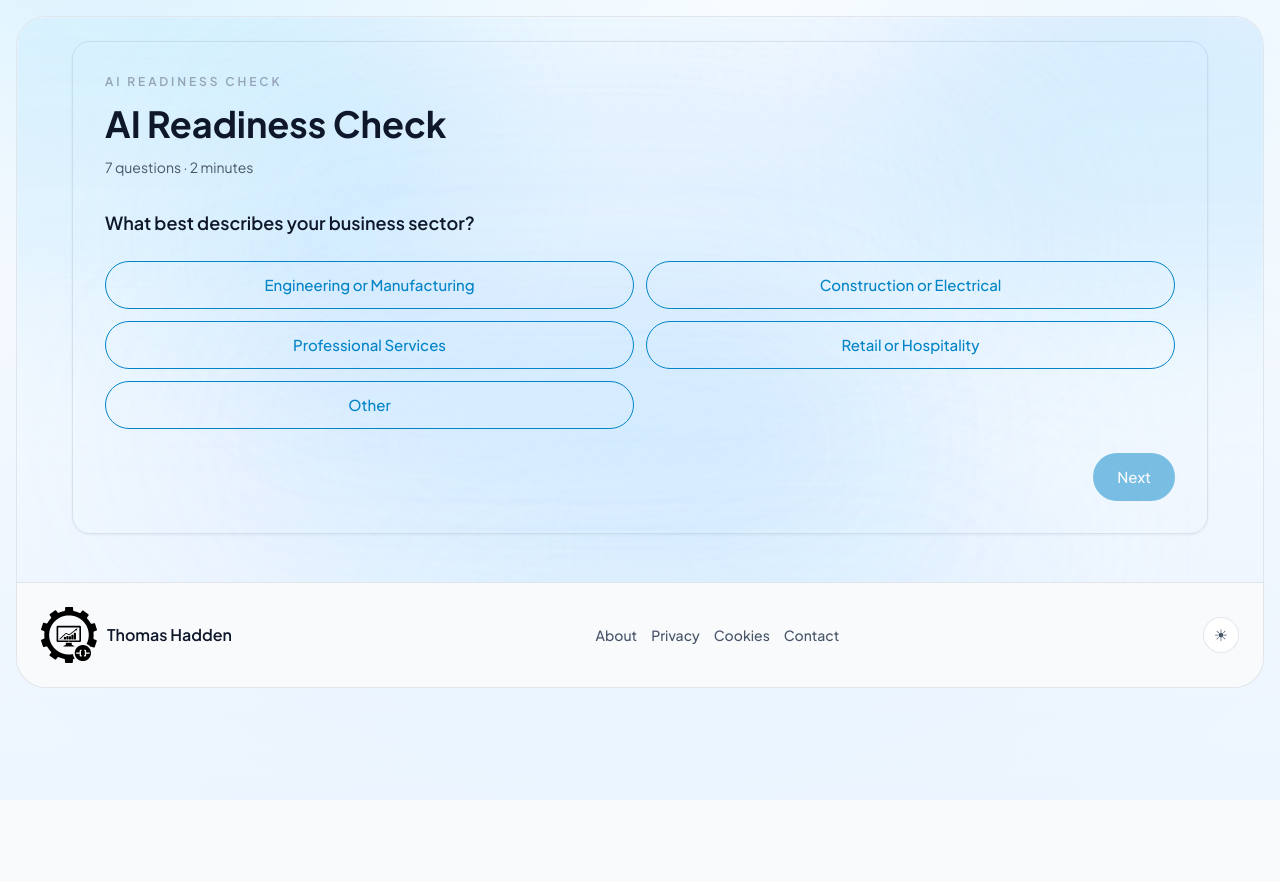
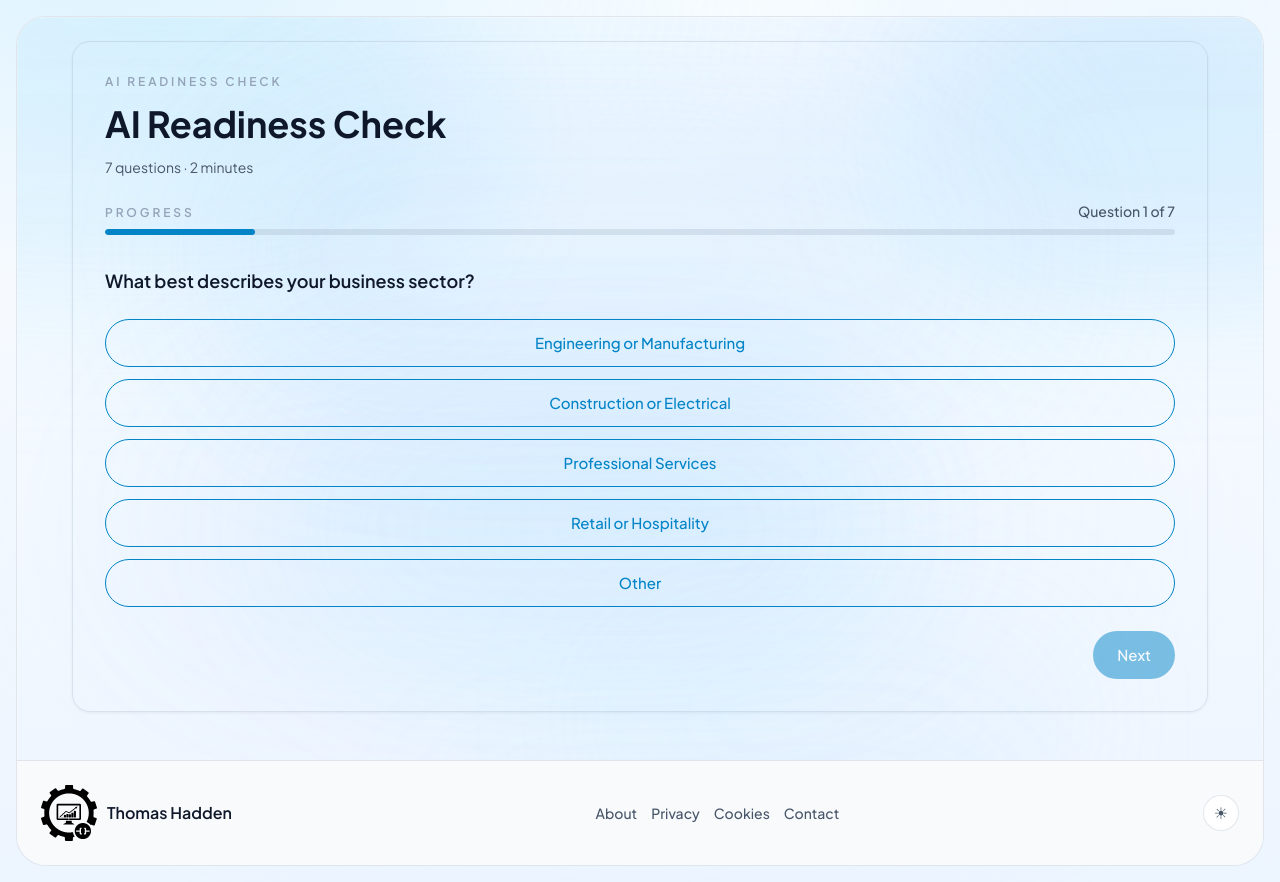
Before and after one commit to hadwll/thomashadden.ai, a Next.js app: page /readiness in a window 1280 px wide. Before the commit the page ends 800 px from the top, so only its background shows below. Built offline with nearby package versions, Linux system fonts and the light colour scheme.

Commit message:
feat(readiness): add frontend question flow

```diff
--- a/components/readiness/ProgressBar.tsx
+++ b/components/readiness/ProgressBar.tsx
@@ -3,10 +3,47 @@ type ProgressBarProps = {
   totalQuestions: number;
 };
 
+function clampQuestionNumber(currentQuestion: number, totalQuestions: number): {
+  current: number;
+  total: number;
+  percent: number;
+} {
+  const safeTotalQuestions = Math.max(totalQuestions, 1);
+  const safeCurrentQuestion = Math.min(Math.max(currentQuestion, 1), safeTotalQuestions);
+  const percent = Math.round((safeCurrentQuestion / safeTotalQuestions) * 100);
+
+  return {
+    current: safeCurrentQuestion,
+    total: safeTotalQuestions,
+    percent
+  };
+}
+
 export function ProgressBar({ currentQuestion, totalQuestions }: ProgressBarProps) {
+  const progress = clampQuestionNumber(currentQuestion, totalQuestions);
+
   return (
-    <div data-testid="progress-bar-stub">
-      Progress placeholder {currentQuestion} of {totalQuestions}
+    <div className="space-y-2">
+      <div className="flex items-baseline justify-between gap-3">
+        <p className="text-xs font-semibold uppercase tracking-[0.24em] text-text-muted">Progress</p>
+        <p className="text-sm font-medium text-text-secondary">
+          Question {progress.current} of {progress.total}
+        </p>
+      </div>
+      <div
+        role="progressbar"
+        aria-label="Assessment progress"
+        aria-valuemin={0}
+        aria-valuemax={100}
+        aria-valuenow={progress.percent}
+        aria-valuetext={`Question ${progress.current} of ${progress.total}`}
+        className="h-1.5 w-full overflow-hidden rounded-full bg-border-default"
+      >
+        <div
+          className="h-full rounded-full bg-accent-primary transition-[width] duration-300 ease-out"
+          style={{ width: `${progress.percent}%` }}
+        />
+      </div>
     </div>
   );
 }
--- a/components/readiness/ReadinessCheck.tsx
+++ b/components/readiness/ReadinessCheck.tsx
@@ -2,6 +2,7 @@
 
 import { useEffect, useState } from 'react';
 import { Button } from '@/components/ui/Button';
+import { ProgressBar } from '@/components/readiness/ProgressBar';
 import {
   clearReadinessSessionStorage,
   generateReadinessSessionToken,
@@ -46,7 +47,13 @@ type ReadinessSessionState = {
 
 type ReadinessSessionResponse = {
   success: boolean;
-  data?: ReadinessSessionState;
+  data?: {
+    sessionToken: string;
+    status: ReadinessSessionStatus;
+    answeredQuestions?: number[];
+    nextQuestionIndex?: number;
+    totalQuestions: number;
+  };
 };
 
 type ReadinessAnswerResponse = {
@@ -62,6 +69,54 @@ type BootstrapMode = 'loading' | 'ready' | 'prompt' | 'error';
 const UUID_REGEX = /^[0-9a-f]{8}-[0-9a-f]{4}-[1-5][0-9a-f]{3}-[89ab][0-9a-f]{3}-[0-9a-f]{12}$/i;
 const SAFE_ERROR_MESSAGE = "We're unable to load the readiness check right now. Please try again.";
 const SAFE_ANSWER_ERROR_MESSAGE = "We couldn't save that answer right now. Please try again.";
+const HEX_DIGITS = '0123456789abcdef';
+
+function getProgressQuestionIndex(currentQuestionIndex: number, questionCount: number): number {
+  if (questionCount <= 0) {
+    return 1;
+  }
+
+  return Math.min(currentQuestionIndex + 1, questionCount);
+}
+
+function normalizeReadinessSessionState(session: ReadinessSessionResponse['data']): ReadinessSessionState | null {
+  if (!session) {
+    return null;
+  }
+
+  return {
+    sessionToken: session.sessionToken,
+    status: session.status,
+    answeredQuestions: Array.isArray(session.answeredQuestions) ? session.answeredQuestions : [],
+    nextQuestionIndex: typeof session.nextQuestionIndex === 'number' ? session.nextQuestionIndex : 0,
+    totalQuestions: session.totalQuestions
+  };
+}
+
+function deriveRestartSessionToken(previousToken: string, fallbackToken: string): string {
+  if (typeof previousToken !== 'string' || previousToken.length !== 36) {
+    return fallbackToken;
+  }
+
+  const sourceHex = previousToken.replace(/-/g, '').charAt(0).toLowerCase();
+  const sourceIndex = HEX_DIGITS.indexOf(sourceHex);
+  if (sourceIndex < 0) {
+    return fallbackToken;
+  }
+
+  const nextHex = HEX_DIGITS[(sourceIndex + 1) % HEX_DIGITS.length];
+
+  return previousToken
+    .split('')
+    .map((character, index) => {
+      if (character === '-' || index === 14 || index === 19) {
+        return character;
+      }
+
+      return character.toLowerCase() === sourceHex ? nextHex : character;
+    })
+    .join('');
+}
 
 export function ReadinessCheck() {
   const [questionSet, setQuestionSet] = useState<ReadinessQuestionSet | null>(null);
@@ -75,7 +130,6 @@ export function ReadinessCheck() {
   const [isSubmittingAnswer, setIsSubmittingAnswer] = useState(false);
   const [hasConfirmedAnswer, setHasConfirmedAnswer] = useState(false);
   const [isResultsReady, setIsResultsReady] = useState(false);
-  const [showResultsPanel, setShowResultsPanel] = useState(false);
   const [answerErrorMessage, setAnswerErrorMessage] = useState<string | null>(null);
 
   useEffect(() => {
@@ -126,7 +180,7 @@ export function ReadinessCheck() {
         throw new Error('Unable to create readiness session.');
       }
 
-      return payload.data;
+      return normalizeReadinessSessionState(payload.data);
     }
 
     async function loadSessionState(sessionToken: string) {
@@ -143,7 +197,7 @@ export function ReadinessCheck() {
         throw new Error('Unable to load readiness session.');
       }
 
-      return payload.data;
+      return normalizeReadinessSessionState(payload.data);
     }
 
     async function bootstrapSession() {
@@ -215,7 +269,12 @@ export function ReadinessCheck() {
             return;
           }
 
-          setSessionState(sessionResult.session);
+          const nextSession = normalizeReadinessSessionState(sessionResult.session);
+          if (!nextSession) {
+            throw new Error('Unable to create readiness session.');
+          }
+
+          setSessionState(nextSession);
           setPromptMode(sessionResult.promptMode);
           setBootstrapMode(sessionResult.promptMode ? 'prompt' : 'ready');
         })
@@ -252,10 +311,9 @@ export function ReadinessCheck() {
     setCurrentQuestionIndex(nextQuestionIndex);
     setSelectedOptionId(null);
     setIsSubmittingAnswer(false);
-    setHasConfirmedAnswer(sessionState.status === 'completed');
+    setHasConfirmedAnswer(false);
     setAnswerErrorMessage(null);
     setIsResultsReady(sessionState.status === 'completed');
-    setShowResultsPanel(false);
   }, [bootstrapMode, questionSet, sessionState?.sessionToken]);
 
   async function restartSession() {
@@ -263,7 +321,8 @@ export function ReadinessCheck() {
 
     try {
       clearReadinessSessionStorage();
-      const nextToken = generateReadinessSessionToken();
+      const randomToken = generateReadinessSessionToken();
+      const nextToken = deriveRestartSessionToken(sessionState?.sessionToken ?? '', randomToken);
       writeReadinessSessionStorage(nextToken);
 
       const response = await fetch('/api/readiness-check/session', {
@@ -279,7 +338,12 @@ export function ReadinessCheck() {
         throw new Error('Unable to restart readiness session.');
       }
 
-      setSessionState(payload.data);
+      const nextSession = normalizeReadinessSessionState(payload.data);
+      if (!nextSession) {
+        throw new Error('Unable to restart readiness session.');
+      }
+
+      setSessionState(nextSession);
       setPromptMode(null);
       setBootstrapMode('ready');
       setCurrentQuestionIndex(0);
@@ -287,7 +351,6 @@ export function ReadinessCheck() {
       setIsSubmittingAnswer(false);
       setHasConfirmedAnswer(false);
       setIsResultsReady(false);
-      setShowResultsPanel(false);
       setAnswerErrorMessage(null);
     } catch {
       setBootstrapErrorMessage(SAFE_ERROR_MESSAGE);
@@ -301,7 +364,7 @@ export function ReadinessCheck() {
   }
 
   async function submitAnswer(optionId: string) {
-    if (!questionSet || !sessionState || isSubmittingAnswer || hasConfirmedAnswer) {
+    if (!questionSet || !sessionState || isSubmittingAnswer || hasConfirmedAnswer || isResultsReady) {
       return;
     }
 
@@ -346,12 +409,18 @@ export function ReadinessCheck() {
         };
       });
 
-      setHasConfirmedAnswer(true);
-      setIsResultsReady(Boolean(payload.data.isComplete));
-      setShowResultsPanel(false);
+      setAnswerErrorMessage(null);
+
       if (payload.data.isComplete) {
         setCurrentQuestionIndex(Math.max(questionSet.questions.length - 1, 0));
+        setSelectedOptionId(null);
+        setHasConfirmedAnswer(false);
+        setIsResultsReady(true);
+        return;
       }
+
+      setHasConfirmedAnswer(true);
+      setIsResultsReady(false);
     } catch {
       setAnswerErrorMessage(SAFE_ANSWER_ERROR_MESSAGE);
       setHasConfirmedAnswer(false);
@@ -362,12 +431,7 @@ export function ReadinessCheck() {
   }
 
   function handleAdvance() {
-    if (!questionSet || !hasConfirmedAnswer) {
-      return;
-    }
-
-    if (isResultsReady) {
-      setShowResultsPanel(true);
+    if (!questionSet || !hasConfirmedAnswer || isResultsReady) {
       return;
     }
 
@@ -461,7 +525,7 @@ export function ReadinessCheck() {
     );
   }
 
-  if (showResultsPanel) {
+  if (isResultsReady) {
     return (
       <section className="mx-auto w-full max-w-content px-4 pb-12 pt-6 sm:px-6 lg:px-8">
         <div className="rounded-content border border-border-default bg-bg-surface/95 p-6 shadow-card sm:p-8">
@@ -469,7 +533,7 @@ export function ReadinessCheck() {
             <p className="text-xs font-semibold uppercase tracking-[0.24em] text-text-muted">AI Readiness Check</p>
             <h1 className="text-h2 font-bold text-text-primary">Your results are ready</h1>
             <p className="text-sm leading-6 text-text-secondary">
-              We&apos;ve finished the assessment. Your score will appear after the auth step in the next ticket slice.
+              We&apos;ve captured your answers. Your authenticated result view will arrive in the next slice.
             </p>
           </div>
         </div>
@@ -478,7 +542,7 @@ export function ReadinessCheck() {
   }
 
   const currentQuestion = questionSet.questions[currentQuestionIndex] ?? questionSet.questions[0];
-  const isFinalQuestion = currentQuestionIndex >= questionSet.questions.length - 1;
+  const progressQuestion = getProgressQuestionIndex(currentQuestionIndex, questionSet.totalQuestions);
 
   return (
     <section className="mx-auto w-full max-w-content px-4 pb-12 pt-6 sm:px-6 lg:px-8">
@@ -491,6 +555,10 @@ export function ReadinessCheck() {
           </p>
         </div>
 
+        <div className="mt-6">
+          <ProgressBar currentQuestion={progressQuestion} totalQuestions={questionSet.totalQuestions} />
+        </div>
+
         {answerErrorMessage ? (
           <div
             role="alert"
@@ -500,18 +568,9 @@ export function ReadinessCheck() {
           </div>
         ) : null}
 
-        {isResultsReady ? (
-          <div className="mt-6 rounded-content border border-border-default bg-bg-primary/80 p-5 sm:p-6">
-            <p className="text-lg font-semibold leading-7 text-text-primary">Your results are ready</p>
-            <p className="mt-3 text-sm leading-6 text-text-secondary">
-              We&apos;ve captured your answers. Tap below to continue to the next step.
-            </p>
-          </div>
-        ) : null}
-
         <div className="mt-8 space-y-6">
           <p className="text-lg font-semibold leading-7 text-text-primary">{currentQuestion.text}</p>
-          <ul className="grid gap-3 sm:grid-cols-2">
+          <ul className="flex flex-col gap-3">
             {currentQuestion.options.map((option) => {
               const isSelected = selectedOptionId === option.id;
 
@@ -524,7 +583,7 @@ export function ReadinessCheck() {
                     }}
                     fullWidth
                     size="lg"
-                    disabled={isSubmittingAnswer || hasConfirmedAnswer}
+                    disabled={isSubmittingAnswer || hasConfirmedAnswer || isResultsReady}
                     loading={isSubmittingAnswer && isSelected}
                   >
                     {option.label}
@@ -541,8 +600,9 @@ export function ReadinessCheck() {
               }}
               disabled={!hasConfirmedAnswer}
               size="lg"
+              loading={isSubmittingAnswer && hasConfirmedAnswer}
             >
-              {isFinalQuestion ? 'See my results' : 'Next'}
+              Next
             </Button>
           </div>
         </div>
```
